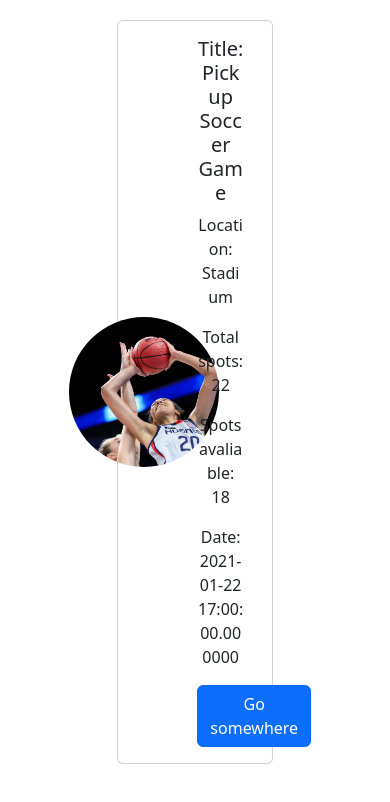
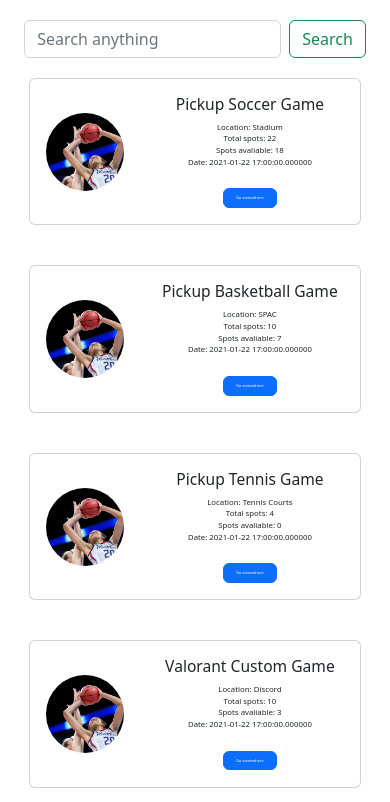
Before and after one commit to finleylee2507/MatchPoint, a React (Vite) app: page / in a window 390 px wide. Shown: the top 802 px of the page. Built offline with nearby package versions, Linux system fonts and the light colour scheme.

Commit message:
Wrap event list and add mobile layout

```diff
--- a/src/App.jsx
+++ b/src/App.jsx
@@ -1,22 +1,13 @@
 import './App.css'
-import EventCard from './components/events/Event'
-import eventData from './utilities/data/eventData.json'
+import EventList from './components/events/EventList'
 
 const App = () => {
     return (
         //TODO: these should technically be in event list
-        <div className="App" style={_styles.eventList}>
-            {eventData.events.map(e => (<EventCard key={e.id} cardData={e} />))}
+        <div className="App">
+            <EventList/>
         </div>
     )
 }
 
-const _styles = {
-    eventList: {
-        display: "flex",
-        flexDirection: "column",
-        alignItems: "center"
-    }
-}
-
 export default App
--- a/src/components/events/Event.jsx
+++ b/src/components/events/Event.jsx
@@ -14,21 +14,18 @@ const EventCard = ({ cardData }) => {
                         <img style={_styles.image} src={Basketball} />
                     </Col>
                     <Col xs={8}>
-                        <Card.Body>
-                            <Card.Title>Title: {name}</Card.Title>
-                            <Card.Text>
+                        <Card.Body style={_styles.cardBody}>
+                            <Card.Title style={_styles.cardTitle}>{name}</Card.Title>
+                            <Card.Text style={_styles.cardText}>
                                 Location: {location}
-                            </Card.Text>
-                            <Card.Text>
+                                <br />
                                 Total spots: {max_cap}
-                            </Card.Text>
-                            <Card.Text>
+                                <br />
                                 Spots avaliable: {max_cap - cur_cap}
-                            </Card.Text>
-                            <Card.Text>
+                                <br />
                                 Date: {datetime.date}
                             </Card.Text>
-                            <Button variant="primary">Go somewhere</Button>
+                            <Button variant="primary" style={_styles.button}>Go somewhere</Button>
                         </Card.Body>
                     </Col>
                 </Row>
@@ -40,19 +37,32 @@ const EventCard = ({ cardData }) => {
 const _styles = {
     card: {
         margin: '20px',
-        width: '40vw',
+        width: '85vw',
     },
     circularImageWrapper: {
         display: 'flex',
         justifyContent: 'center',
         alignItems: 'center',
     },
+    cardBody: {
+        paddingLeft: '0px',
+        paddingRight: '0px',
+    },
+    cardTitle: {
+        fontSize: '4vw',
+    },
+    cardText: {
+        fontSize: '2vw',
+    },
     image: {
-        width: '150px',
-        height: '150px',
+        width: '20vw',
+        height: '20vw',
         borderRadius: '50%',
         // adaptive image position
         objectFit: 'cover',
+    },
+    button: {
+        fontSize: '1vw'
     }
 }
 
--- a/src/components/events/EventList.jsx
+++ b/src/components/events/EventList.jsx
@@ -1 +1,33 @@
 // Event List
+import React from 'react';
+import {Form, Button} from 'react-bootstrap';
+import EventCard from './Event'
+import eventData from '../../utilities/data/eventData.json'
+
+function EventList() {
+    return (
+        <div style={_styles.eventList}>
+            <Form className="d-flex">
+                <Form.Control
+                    type="search"
+                    placeholder="Search anything"
+                    className="me-2"
+                    aria-label="Search"
+                />
+                <Button variant="outline-success">Search</Button>
+            </Form>
+            {eventData.events.map(e => (<EventCard key={e.id} cardData={e} />))}
+        </div>
+    );
+}
+
+const _styles = {
+    eventList: {
+        display: "flex",
+        flexDirection: "column",
+        alignItems: "center",
+        paddingTop: '20px',
+    }
+}
+
+export default EventList;
```
